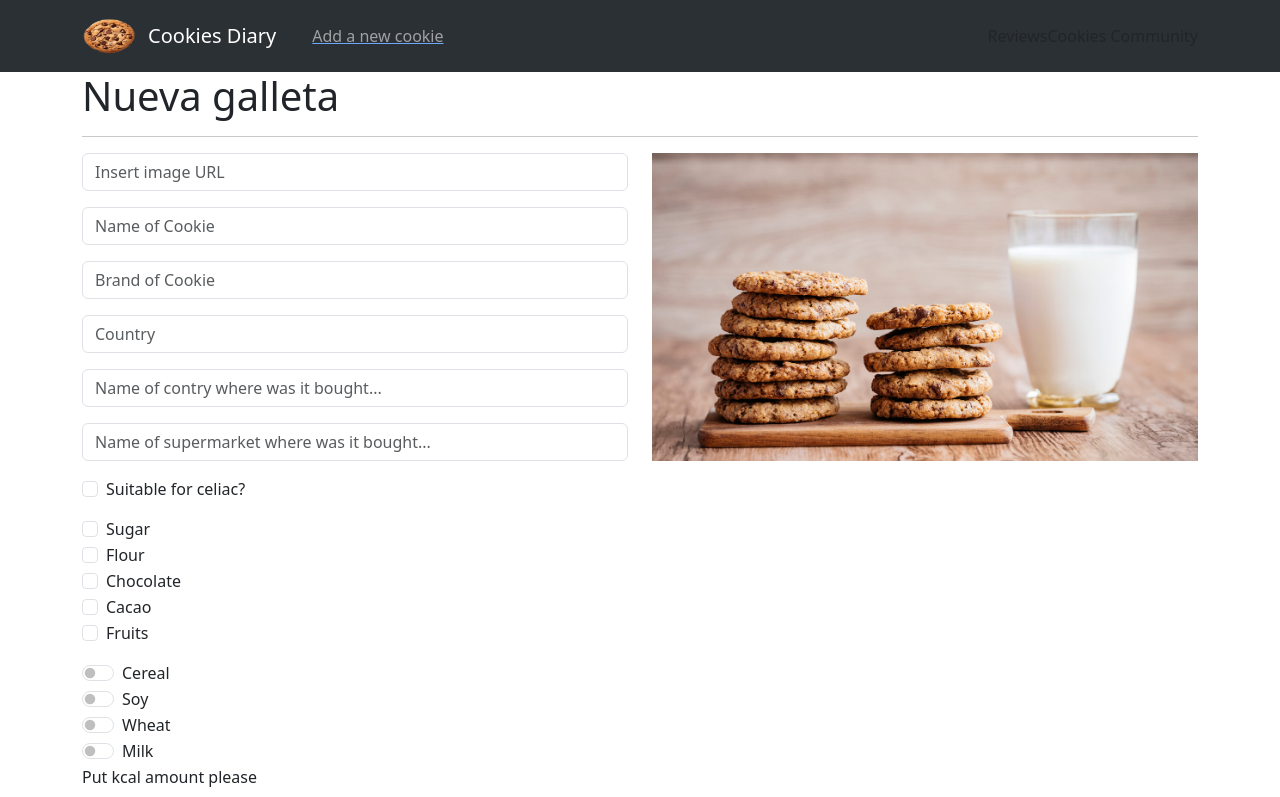
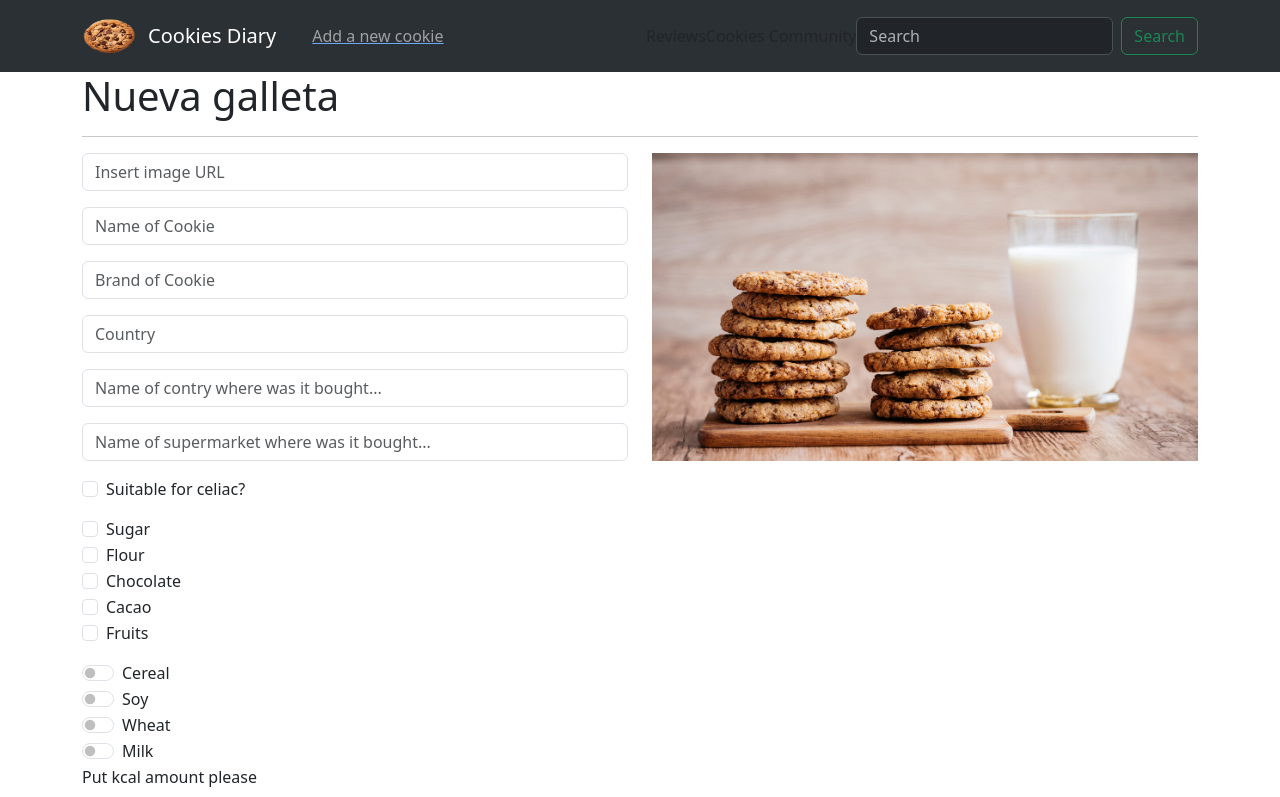
Before and after one commit to CristinaColomoiets/project_2-cookies-app-client, a React (Vite) app: page /cookie/add-cookie in a window 1280 px wide. Shown: the top 797 px of the page. Built offline with nearby package versions, Linux system fonts and the light colour scheme.

Commit message:
Component Search 50% created

```diff
--- /dev/null
+++ b/src/components/CookiesSearch/CookiesSearch.jsx
@@ -0,0 +1,55 @@
+import axios from 'axios'
+import {Form, Button, Card, CardBody, ListGroup} from 'react-bootstrap';
+import {useState} from 'react'
+
+
+const CookiesSearch = ()=>{
+
+    const API_URL = "http://localhost:5000"
+
+    const [cookiesData, setCookiesData] = useState([])
+    const [cookieQuery, setCookieQuery] = useState('')
+
+    const handleFilterChange = (event)=>{
+        const {value} = event.target;
+        setCookieQuery(value)
+        filterCookies(value)
+    }
+
+    const filterCookies = (nameQuery) =>{
+        axios.get(`${API_URL}/cookie/?name_like=${nameQuery}`)
+        .then(({data})=> setCookiesData(data))
+        .catch((error)=>console.log(error))
+    }
+
+    return (
+        <div className="containerSearch">
+            <Form className="d-flex">
+                <Form.Control
+                    type="search"
+                    placeholder="Search"
+                    className="me-2"
+                    aria-label="Search"
+                    onChange = {handleFilterChange}
+                    value={cookieQuery}
+                />
+                <Button variant="outline-success">Search</Button>
+            </Form>
+            <ListGroup>
+                {
+                    cookiesData.map((elm)=>{
+                    <Card style={{ width: '18rem' }}>
+                        <CardBody key={elm.id}>
+                            <Card.Img variant="top" src={elm.imageUrl} />
+                            <Card.Title>{elm.name}</Card.Title>
+                            <Card.Title>{elm.brand}</Card.Title>
+                            <Button variant="primary">Choose cookie</Button>
+                        </CardBody>
+                    </Card>
+                    })
+                }
+            </ListGroup>
+        </div>
+    )
+}
+export default CookiesSearch
--- a/src/components/Navbar/Navbar.jsx
+++ b/src/components/Navbar/Navbar.jsx
@@ -1,6 +1,8 @@
 import { Container, Navbar, Nav, NavDropdown } from "react-bootstrap"
 import { Link } from "react-router-dom"
 import cookieLogoImg from "../../assets/cookie-navbar2.png"
+import CookiesSearch from "../../components/CookiesSearch/CookiesSearch"
+
 
 const Navigation = () => {
     return (
@@ -37,6 +39,7 @@ const Navigation = () => {
                     <Nav.Link href="#link" as='span'>Reviews</Nav.Link>
                     <Nav.Link href="#link">Cookies Community</Nav.Link>
                 </Navbar.Collapse>
+                <CookiesSearch />
             </Container>
         </Navbar>
 
--- a/src/pages/HomePage/HomePage.jsx
+++ b/src/pages/HomePage/HomePage.jsx
@@ -1,15 +1,11 @@
 import { Container } from "react-bootstrap"
 import CookiesList from "../../components/CookiesList/CookiesList"
-
 
 const HomePage = () => {
     return (
         <div className="HomePage">
             <Container>
-                <h1>Listado de cookies</h1>
-                <hr />
                 <CookiesList />
-
             </Container>
         </div>
     )
```
Also changed, not shown: src/components/CookiesSearch/CookiesSearch.css (added).
